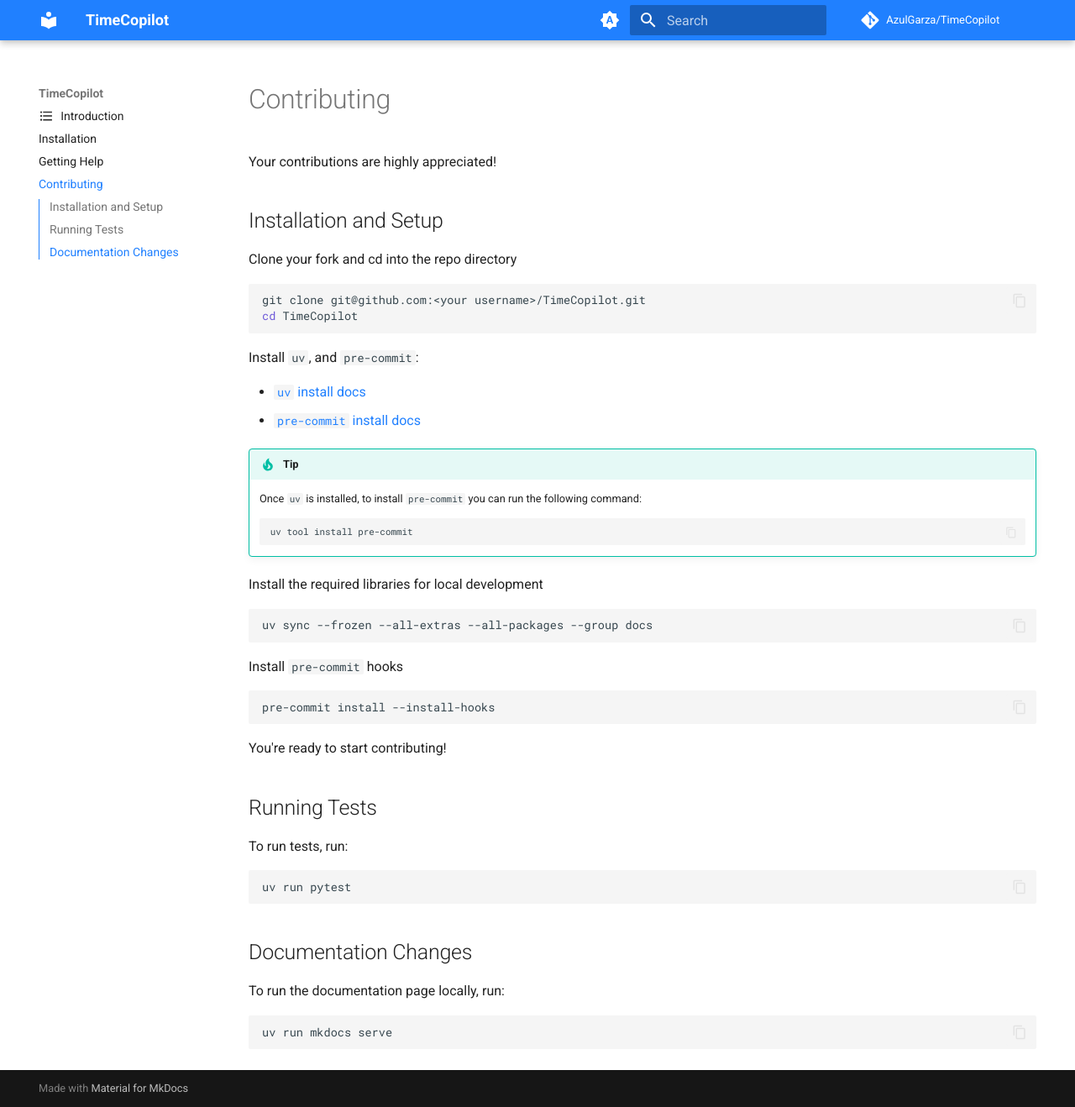
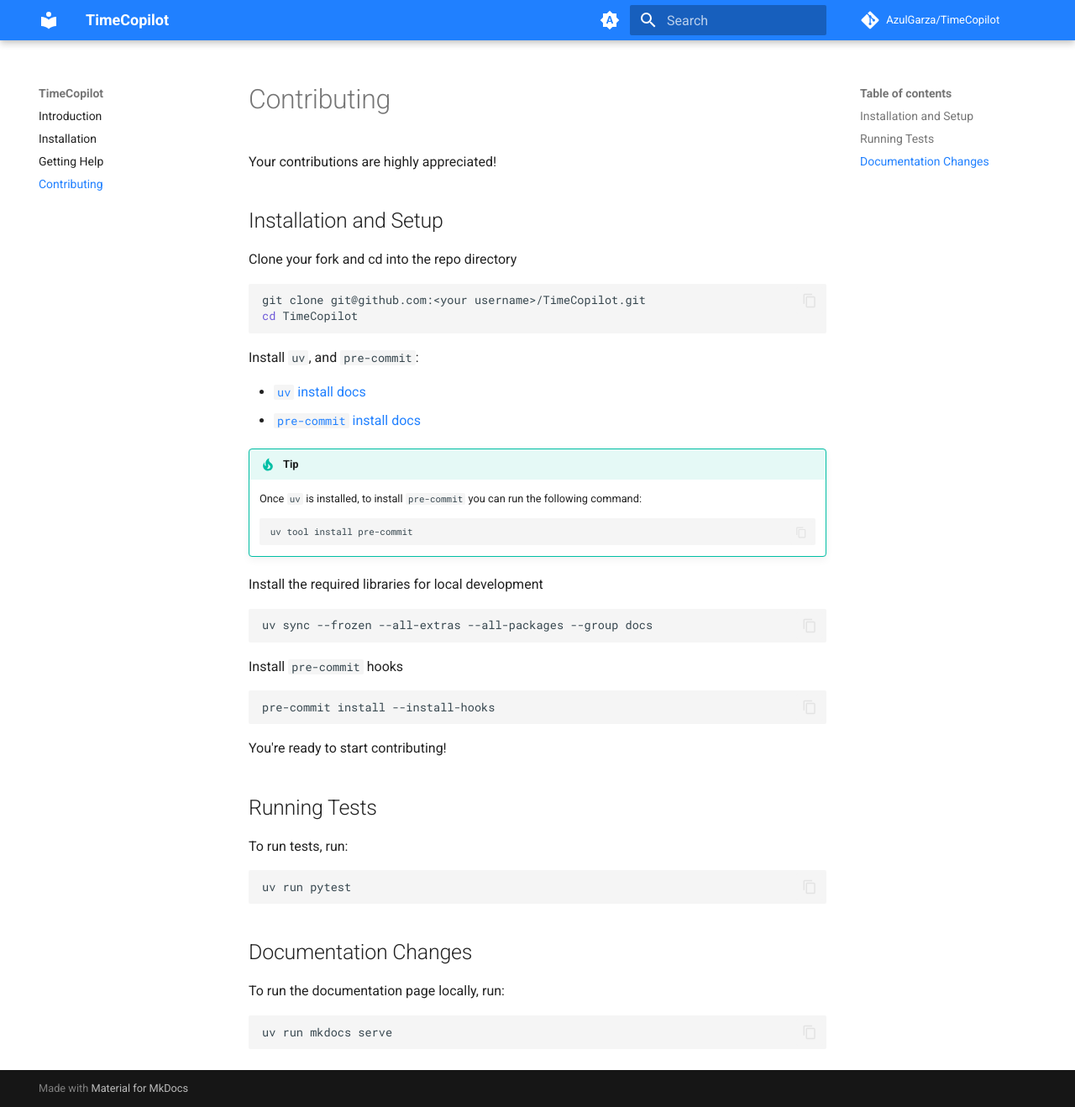
Before and after one commit to mpg05883/timecopilot, an MkDocs documentation site: the page built from docs/contributing.md, in a window 1280 px wide and 1318 px high. Shown: the whole window at 84% size. Built offline with MkDocs 1.6.1 and Material for MkDocs 9.7.7, drawn with Linux system fonts in a browser that asks for light colours; comment, search, counter and statistics services are not loaded.

Commit message:
docs: use right toc

```diff
--- a/mkdocs.yml
+++ b/mkdocs.yml
@@ -51,7 +51,6 @@
     - navigation.indexes
     - navigation.sections
     - navigation.tracking
-    - toc.integrate
     - toc.follow
 
 extra_css:
```
Also changed, not shown: docs/index.md (+0 -4 lines).
